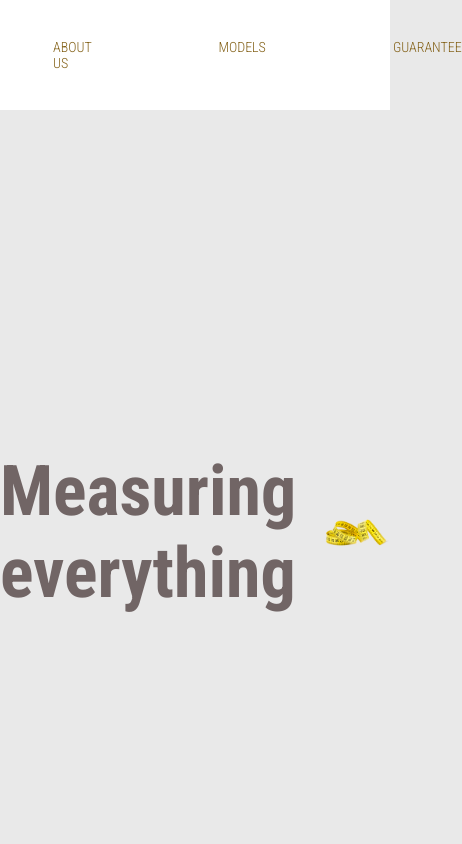
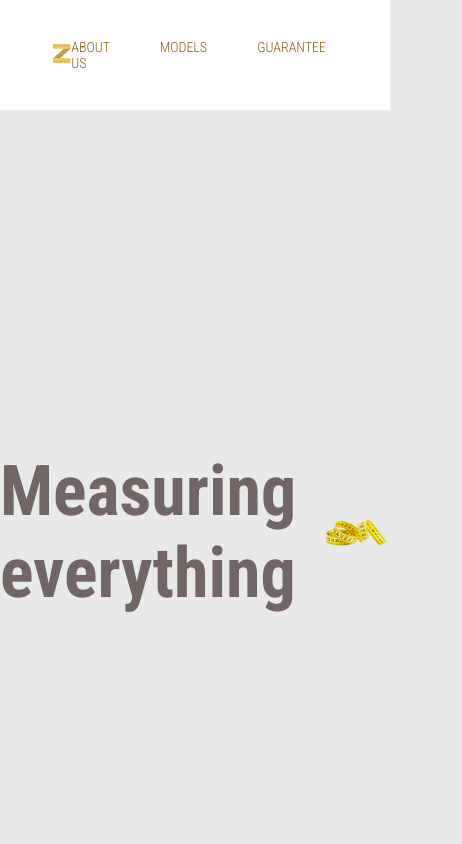
Before and after one commit to EduardoBravoP/zutterman, a Next.js app: page / in a window 390 px wide. Shown: the top 844 px of the page, 462 px wide, since content can reach past the window. Built offline with nearby package versions, Linux system fonts and the light colour scheme.

Commit message:
Styles: Created Header responsivity

```diff
--- a/src/components/Header/index.tsx
+++ b/src/components/Header/index.tsx
@@ -5,13 +5,23 @@ import styles from "./styles.module.scss";
 export default function Header() {
   return (
     <header className={styles.container}>
-      <div className={styles.image}>
+      <div className={styles.logo}>
         <Image
           alt="Zutterman"
           src="/Logo.svg"
           width={262}
           height={70}
           layout="responsive"
+        />
+      </div>
+
+      <div className={styles.miniLogo}>
+        <Image
+          alt="Zutterman"
+          src="/MiniLogo.svg"
+          width={40}
+          height={40}
+          className={styles.miniLogo}
         />
       </div>
 
--- a/src/components/Header/styles.module.scss
+++ b/src/components/Header/styles.module.scss
@@ -7,9 +7,13 @@
   justify-content: space-between;
   align-items: center;
 
-  .image {
+  .logo {
     width: 16rem;
     height: 4rem;
+  }
+
+  .miniLogo {
+    display: none;
   }
 
   .links {
@@ -19,3 +23,23 @@
     gap: 127px;
   }
 }
+
+@media (max-width: 1000px) {
+  .container {
+    .links {
+      gap: 50px;
+    }
+  }
+}
+
+@media (max-width: 740px) {
+  .container {
+    .logo {
+      display: none;
+    }
+
+    .miniLogo {
+      display: initial;
+    }
+  }
+}
```
